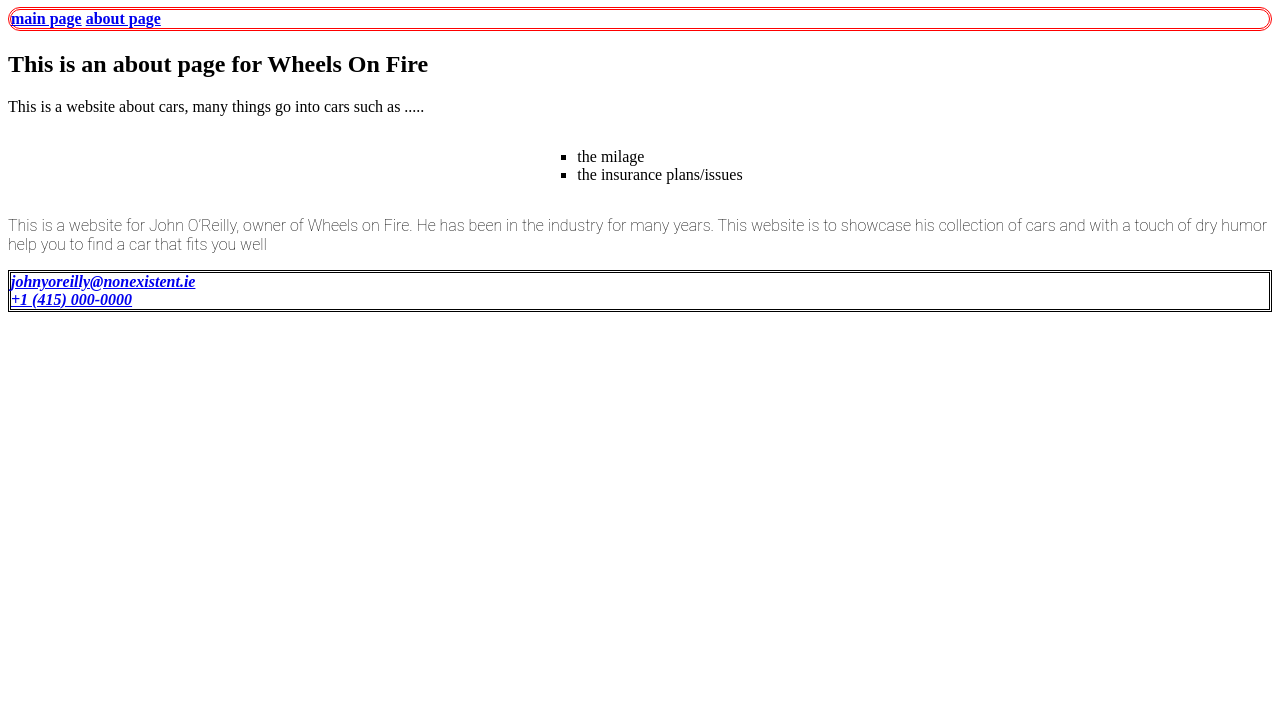
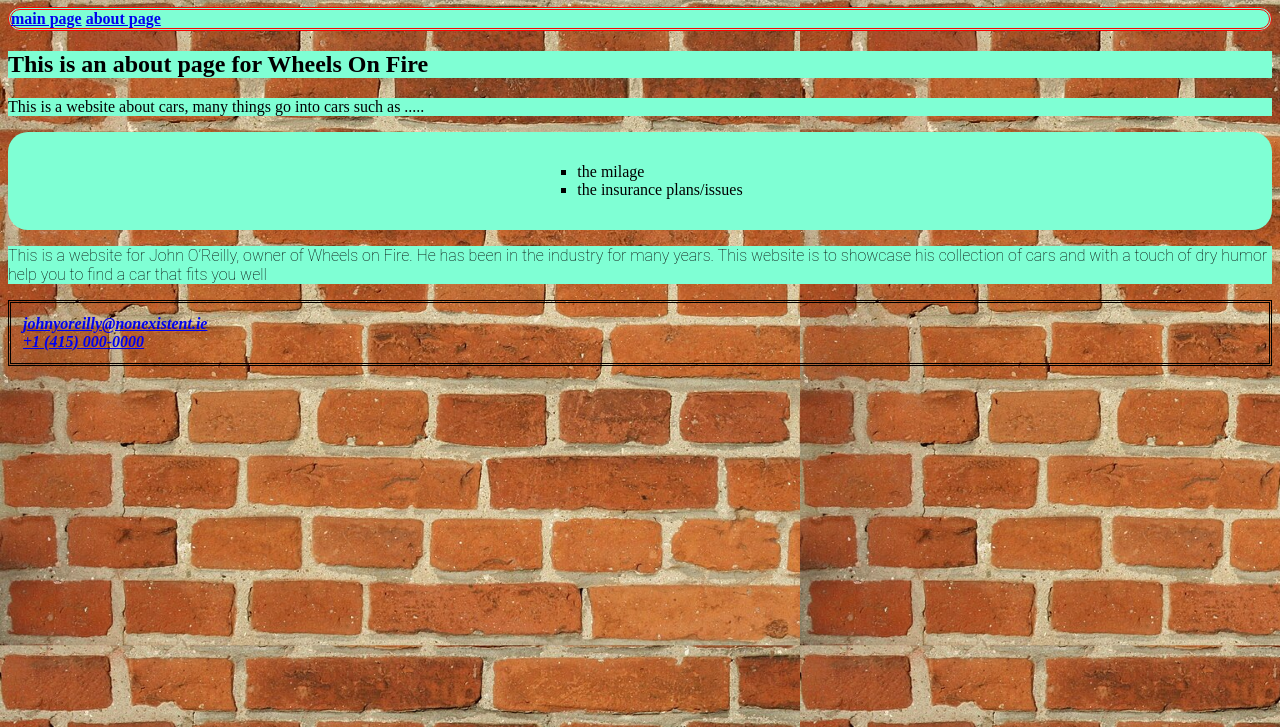
Before and after one commit to jamestheprogrammer111/jamestheprogrammer111.github.io, a plain HTML site: page about.html in a window 1280 px wide. Shown: the part 73-800 px from the top of the page. Drawn offline with Linux system fonts and the light colour scheme.

Commit message:
Adding background image

```diff
--- a/about.html
+++ b/about.html
@@ -5,9 +5,9 @@
   <link rel="stylesheet" href="/css/style.css">
 
  </head>
-<body>
+<body id="aboutPage">
 
-<h1 class="aboutpagetop">About page</h1>
+<h1 id="aboutpagetop">About page</h1>
 <div>
 <a href="index.html" > main page</a>
 <a href="about.html" > about page</a>
--- a/css/style.css
+++ b/css/style.css
@@ -26,7 +26,8 @@ p{
 }
 
 address{
-  border-style:double
+  border-style:double;
+  padding:12px;
 }
 
 details{
@@ -52,7 +53,7 @@ div{
     "wdth" 100;
 }
 
-.aboutpagetop{
+#aboutpagetop{
   color:purple;
   display: flex;
   justify-content: center;
@@ -64,5 +65,16 @@ div{
   display: flex;
   justify-content: center;
   align-items: center;
+  padding: 15px;
   border-style: none;
 }
+
+
+#aboutPage {
+  background-image: url("../brickWall.jpg");
+   background-size: 50pc
+}
+
+div, p, h2{
+  background-color: aquamarine;
+}
```
Also changed, not shown: brickWall.jpg (added).
